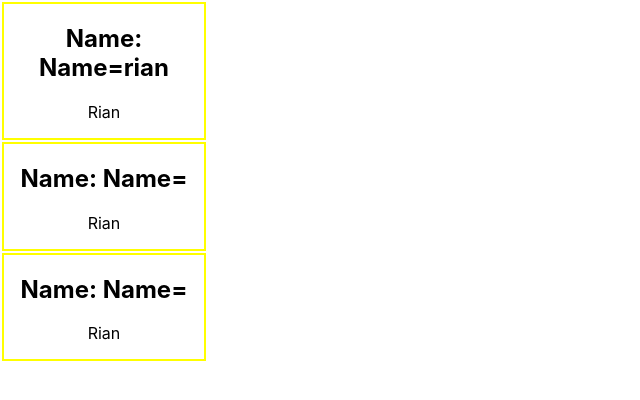
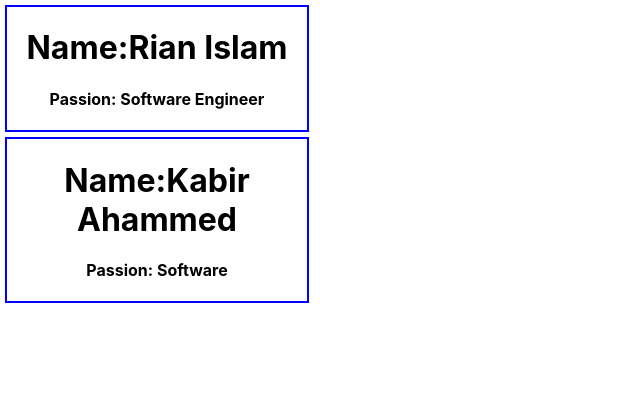
Before and after one commit to RianIslam/context-api-react, a React (Create React App) app: page / in a window 1280 px wide. Shown: the top 400 px of the page, without its empty margins (0-640 px from the left). Built offline with nearby package versions, Linux system fonts and the light colour scheme.

Commit message:
props add and some style add

```diff
--- a/src/App.js
+++ b/src/App.js
@@ -1,27 +1,26 @@
 import "./App.css";
 
 function App() {
-
   return (
     <div className="App">
-      <Person name="rian"></Person>
-      <Person></Person>
-      <Person></Person>
+      <Person name="Rian Islam" job="Software Engineer"></Person>
+      <Person name="Kabir Ahammed" job="Software"></Person>
     </div>
   );
 }
-function Person(props){
-  const useIt ={
-    width :"200px",
-    border : "2px solid yellow",
-    margin : "2px"
+
+function Person(props) {
+  const someColor ={
+    border: '2px solid blue',
+    margin: '5px',
+    width : '300px'
   }
-  return(
-    <div style={useIt}>
-      <h2>Name: Name={props.name}</h2>
-      <p>Rian</p>
+  return (
+    <div style={someColor}>
+      <h1>Name:{props.name}</h1>
+      <h4>Passion: {props.job}</h4>
     </div>
-  )
+  );
 }
 
 export default App;
```
